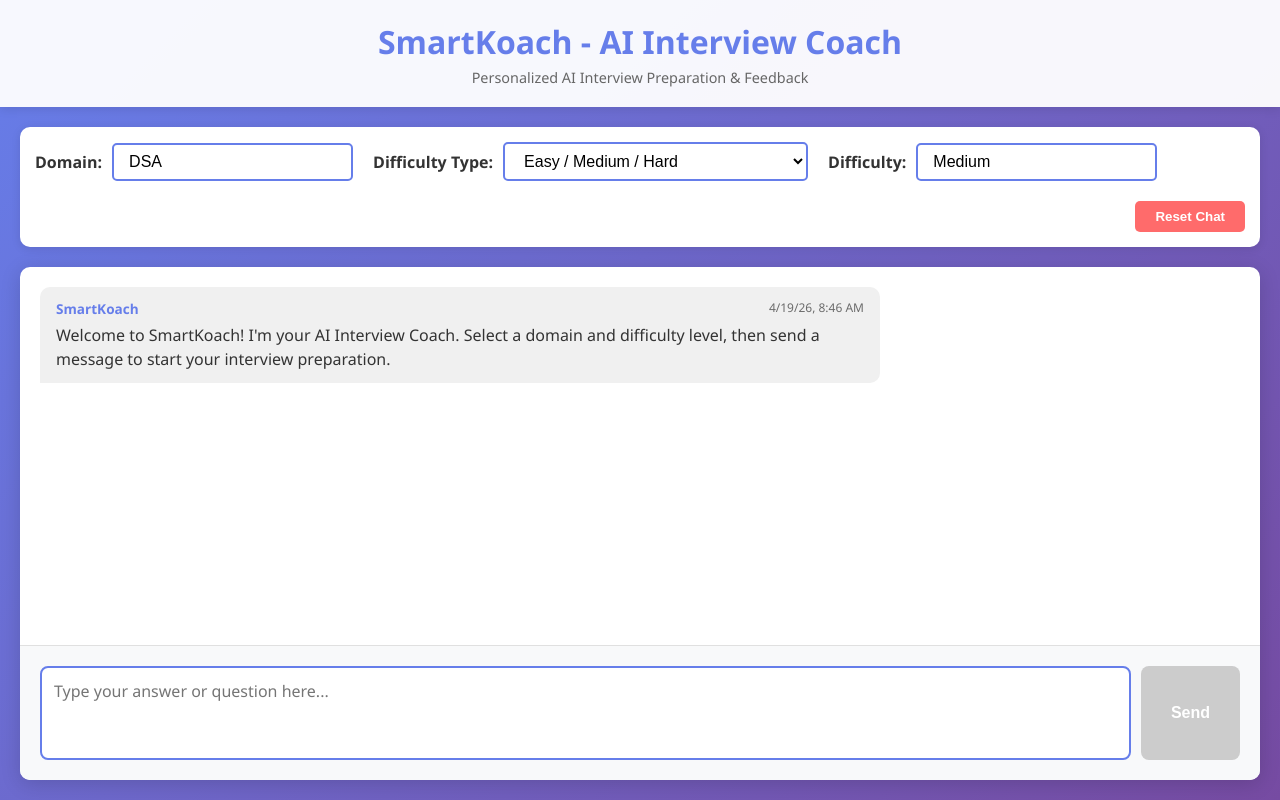
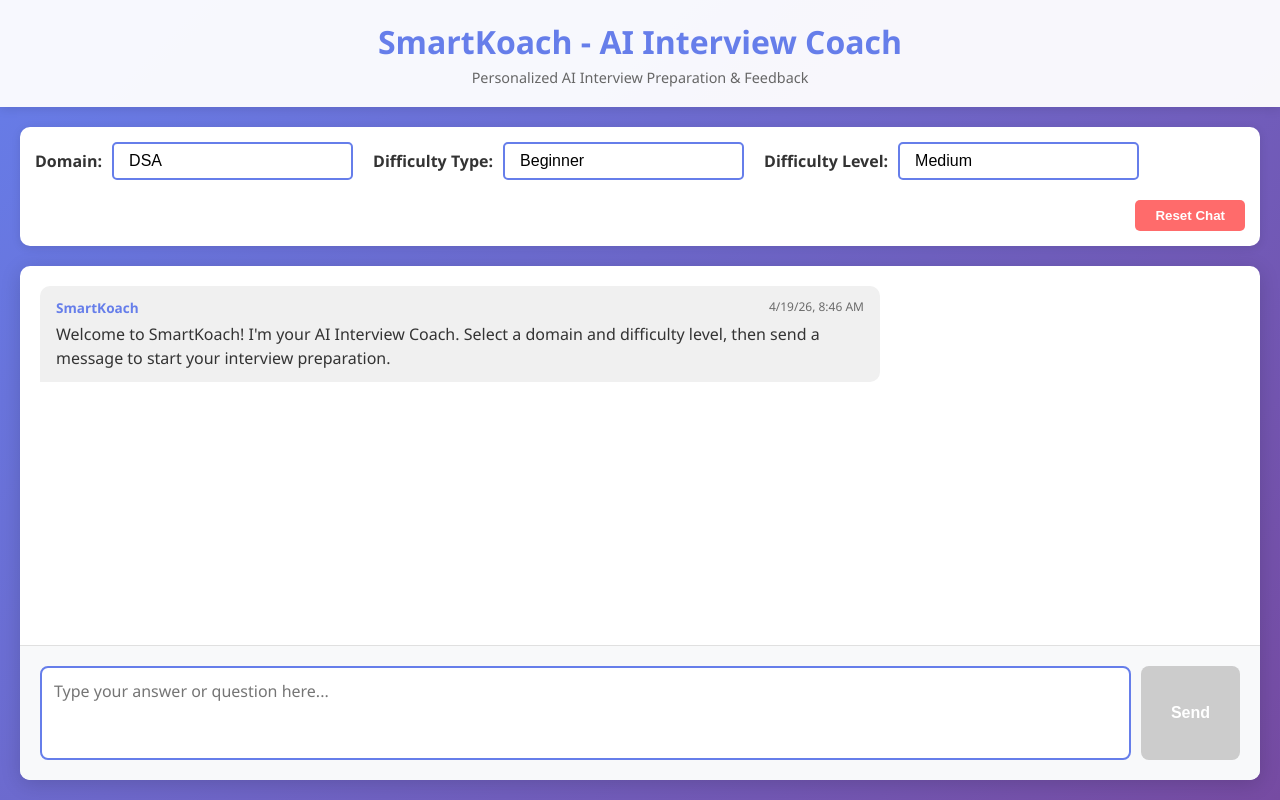
Before and after one commit to VisHeShYadAVV/Ai-interview_koach, an Angular app in the folder frontend/: page / in a window 1280 px wide. Built offline with nearby package versions, Linux system fonts and the light colour scheme.

Commit message:
feat(frontend): make all config fields hybrid input with suggestions
Agent-Logs-Url: https://github.com/VisHeShYadAVV/Ai-interview_koach/sessions/3fe79fd4-93f0-4019-a96b-173022016941

Co-authored-by: VisHeShYadAVV <168285498+VisHeShYadAVV@users.noreply.github.com>

```diff
--- a/frontend/src/app/app.component.html
+++ b/frontend/src/app/app.component.html
@@ -21,26 +21,27 @@
 
       <div class="control-group">
         <label for="difficultyType">Difficulty Type:</label>
-        <select
+        <input
           id="difficultyType"
-          [(ngModel)]="selectedDifficultyMode"
-          (change)="onDifficultyModeChange()"
-          class="control-select">
-          <option value="technical">Easy / Medium / Hard</option>
-          <option value="learning">Beginner / Intermediate / Advanced</option>
-        </select>
+          [(ngModel)]="selectedDifficultyType"
+          class="control-select"
+          list="difficulty-type-options"
+          placeholder="Type Beginner / Intermediate / Advanced or custom" />
+        <datalist id="difficulty-type-options">
+          <option *ngFor="let difficultyType of difficultyTypes" [value]="difficultyType"></option>
+        </datalist>
       </div>
 
       <div class="control-group">
-        <label for="difficulty">Difficulty:</label>
+        <label for="difficulty">Difficulty Level:</label>
         <input
           id="difficulty"
           [(ngModel)]="selectedDifficulty"
           class="control-select"
           list="difficulty-options"
-          [placeholder]="difficultyPlaceholder" />
+          placeholder="Type Easy / Medium / Hard or custom" />
         <datalist id="difficulty-options">
-          <option *ngFor="let difficulty of currentDifficultyOptions" [value]="difficulty"></option>
+          <option *ngFor="let difficulty of difficulties" [value]="difficulty"></option>
         </datalist>
       </div>
 
--- a/frontend/src/app/app.component.ts
+++ b/frontend/src/app/app.component.ts
@@ -21,18 +21,18 @@ export class AppComponent {
   title = 'SmartKoach - AI Interview Coach';
   private readonly initialWelcomeMessage = 'Welcome to SmartKoach! I\'m your AI Interview Coach. Select a domain and difficulty level, then send a message to start your interview preparation.';
   private readonly initialDomain = 'DSA';
-  private readonly initialDifficultyMode: 'technical' | 'learning' = 'technical';
+  private readonly initialDifficultyType = 'Beginner';
   private readonly initialDifficulty = 'Medium';
   messages: Message[] = [];
   userMessage = '';
   selectedDomain = this.initialDomain;
-  selectedDifficultyMode: 'technical' | 'learning' = this.initialDifficultyMode;
+  selectedDifficultyType = this.initialDifficultyType;
   selectedDifficulty = this.initialDifficulty;
   isLoading = false;
 
   domains = ['DSA', 'ML', 'DBMS', 'OS', 'English', 'Botany', 'Math', 'Computer Networks', 'System Design', 'AI'];
-  readonly technicalDifficulties = ['Easy', 'Medium', 'Hard'];
-  readonly learningDifficulties = ['Beginner', 'Intermediate', 'Advanced'];
+  readonly difficultyTypes = ['Beginner', 'Intermediate', 'Advanced'];
+  readonly difficulties = ['Easy', 'Medium', 'Hard'];
 
   private apiUrl = environment.apiUrl;
 
@@ -93,7 +93,7 @@ export class AppComponent {
     this.messages = [];
     this.userMessage = '';
     this.selectedDomain = this.initialDomain;
-    this.selectedDifficultyMode = this.initialDifficultyMode;
+    this.selectedDifficultyType = this.initialDifficultyType;
     this.selectedDifficulty = this.initialDifficulty;
     this.isLoading = false;
     this.addAIMessage(this.initialWelcomeMessage);
@@ -133,25 +133,6 @@ export class AppComponent {
     }
   }
 
-  get currentDifficultyOptions(): string[] {
-    return this.selectedDifficultyMode === 'technical'
-      ? this.technicalDifficulties
-      : this.learningDifficulties;
-  }
-
-  get difficultyPlaceholder(): string {
-    return this.selectedDifficultyMode === 'technical'
-      ? 'Type Easy / Medium / Hard or custom'
-      : 'Type Beginner / Intermediate / Advanced or custom';
-  }
-
-  onDifficultyModeChange() {
-    const normalizedDifficulty = this.selectedDifficulty?.trim();
-    if (!normalizedDifficulty || !this.currentDifficultyOptions.includes(normalizedDifficulty)) {
-      this.selectedDifficulty = this.currentDifficultyOptions[0];
-    }
-  }
-
   private normalizeSelection(value: string, fallback: string): string {
     const normalized = value?.trim();
     return normalized ? normalized : fallback;
```
